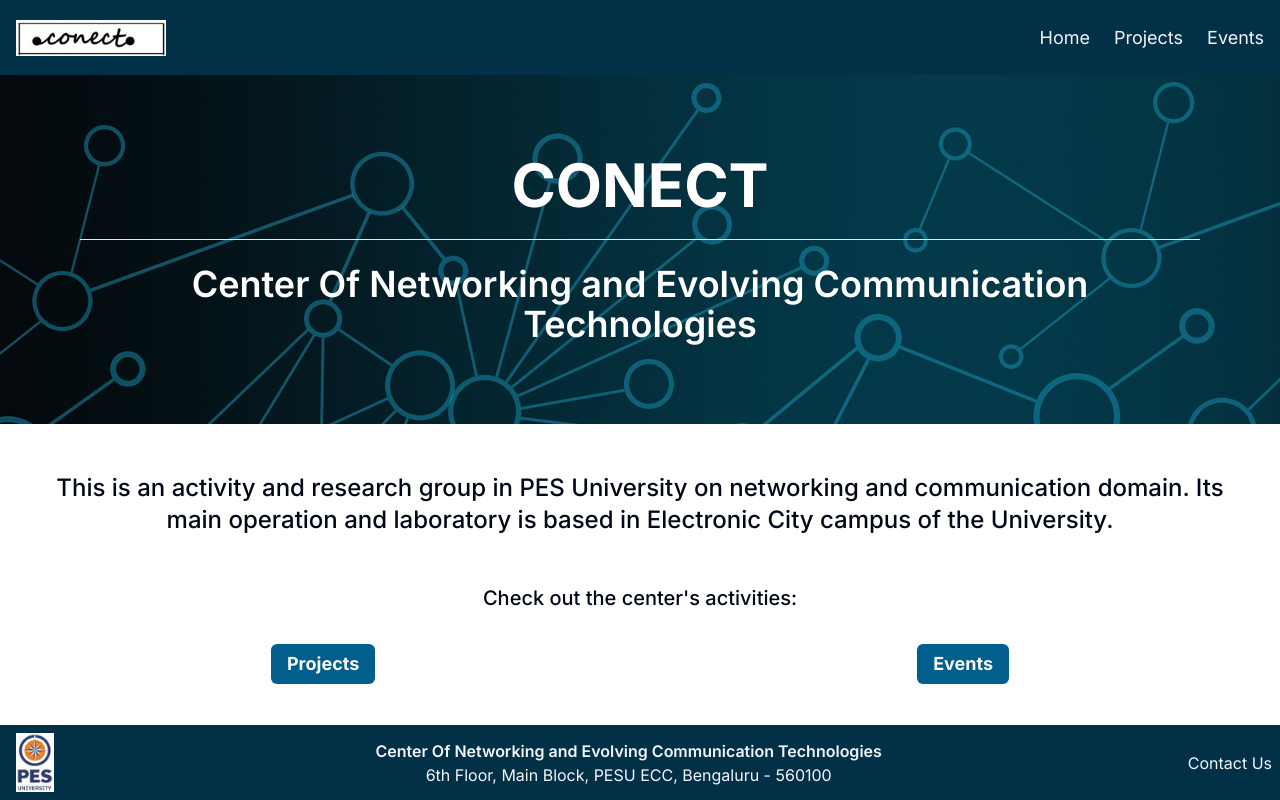
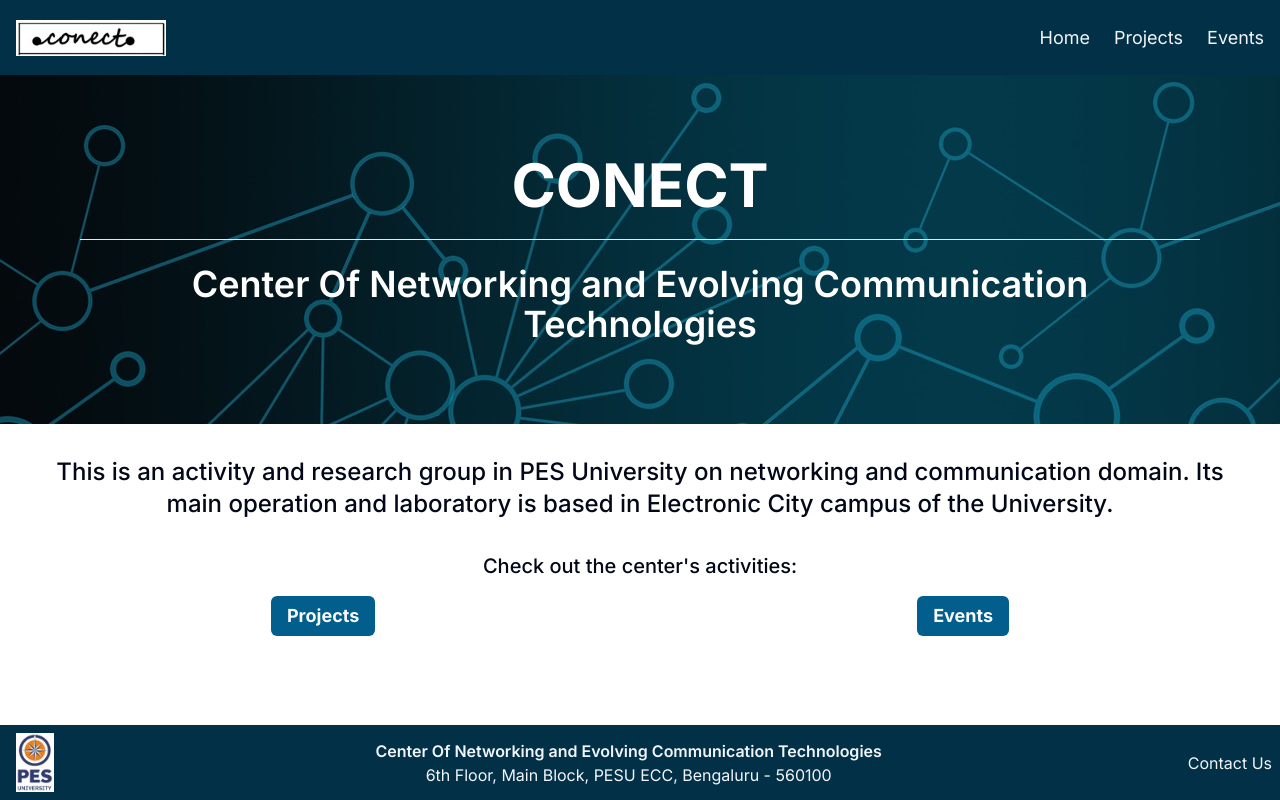
Before and after one commit to vishva7/ConectPES, a Next.js app in the folder conect/: page / in a window 1280 px wide. Built offline with nearby package versions, Linux system fonts and the light colour scheme.

Commit message:
Next Image and styling

```diff
--- a/conect/next.config.mjs
+++ b/conect/next.config.mjs
@@ -1,8 +1,14 @@
 /** @type {import('next').NextConfig} */
 const nextConfig = {
   images: {
-    domains: ["drive.google.com"],
+     remotePatterns: [
+       {
+         protocol: 'https',
+         hostname: 'drive.google.com',
+         pathname: '**',
+       },
+     ],
   },
-};
+ };
 
-export default nextConfig;
+ export default nextConfig;
--- a/conect/src/app/page.tsx
+++ b/conect/src/app/page.tsx
@@ -18,12 +18,12 @@ export default function Home() {
         </h2>
       </section>
       <div className="text-center">
-        <p className="text-lg lg:text-2xl font-medium px-6 py-6 lg:p-12">
+        <p className="text-lg lg:text-2xl font-medium px-6 py-6 lg:p-8">
           This is an activity and research group in PES University on networking
           and communication domain. Its main operation and laboratory is based
           in Electronic City campus of the University.
         </p>
-        <p className="lg:text-xl font-medium mb-8">
+        <p className="lg:text-xl font-medium mb-4">
           Check out the center's activities:
         </p>
         <div className="flex justify-around mb-8">
```
